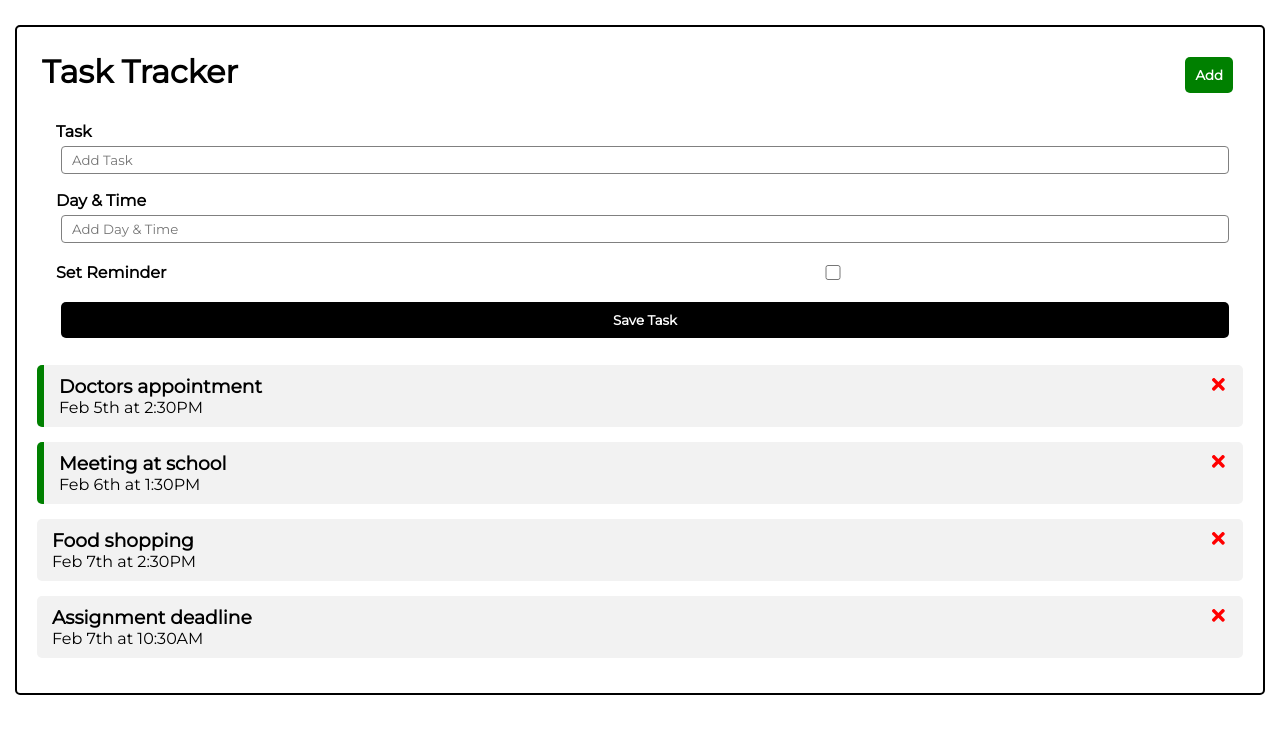
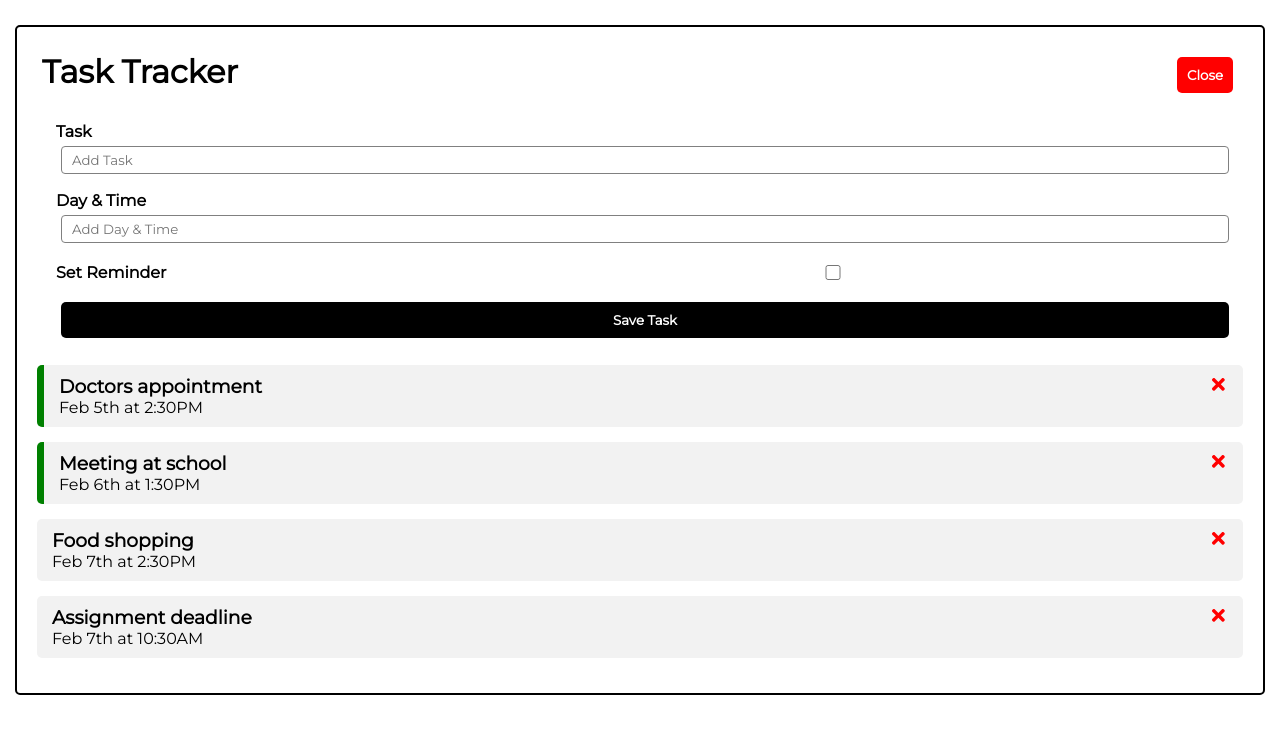
Before and after one commit to AdityaHoode/react-task_tracker, a React (Create React App) app: page / in a window 1280 px wide. Both pictures are taken after a click on the button "Add". Shown: the top 734 px of the page. Built offline with nearby package versions, Linux system fonts and the light colour scheme.

Commit message:
ui improvement

```diff
--- a/package.json
+++ b/package.json
@@ -6,6 +6,7 @@
     "@testing-library/jest-dom": "^5.11.4",
     "@testing-library/react": "^11.1.0",
     "@testing-library/user-event": "^12.1.10",
+    "json-server": "^0.16.3",
     "react": "^17.0.2",
     "react-dom": "^17.0.2",
     "react-icons": "^4.2.0",
@@ -16,7 +17,8 @@
     "start": "react-scripts start",
     "build": "react-scripts build",
     "test": "react-scripts test",
-    "eject": "react-scripts eject"
+    "eject": "react-scripts eject",
+    "server": "json-server --watch db.json --port 5000"
   },
   "eslintConfig": {
     "extends": [
--- a/src/App.js
+++ b/src/App.js
@@ -5,6 +5,7 @@ import Header from "./components/Header";
 import Tasks from "./components/Tasks";
 
 function App() {
+  const [showAddTask, setShowAddTask] = useState(false);
   const [tasks, setTasks] = useState([
     {
       id: 1,
@@ -60,8 +61,8 @@ function App() {
         padding: "20px",
       }}
     >
-      <Header />
-      <AddTask onAdd={addTask} />
+      <Header onAdd={() => setShowAddTask(!showAddTask)} />
+      {showAddTask && <AddTask onAdd={addTask} />}
       {tasks.length > 0 ? (
         <Tasks tasks={tasks} onDelete={deleteTask} onToggle={toggleReminder} />
       ) : (
--- a/src/components/AddTask.js
+++ b/src/components/AddTask.js
@@ -48,7 +48,12 @@ const AddTask = ({ onAdd }) => {
           onChange={(e) => setReminder(e.currentTarget.checked)}
         />
       </div>
-      <input type="submit" value="Save Task" className="btn btn-block" />
+      <input
+        type="submit"
+        value="Save Task"
+        className="btn btn-block"
+        style={{ cursor: "pointer" }}
+      />
     </form>
   );
 };
--- a/src/components/Button.js
+++ b/src/components/Button.js
@@ -1,23 +1,27 @@
-import PropTypes from 'prop-types'
+import PropTypes from "prop-types";
 
-const Button = ({color,text,onClick}) => {
+const Button = ({ color, text, onClick }) => {
   return (
     <div>
-         <button onClick={onClick} style={{backgroundColor:color}} className="btn">{text}</button>
+      <button
+        onClick={onClick}
+        style={{ backgroundColor: color, cursor: "pointer" }}
+        className="btn"
+      >
+        {text}
+      </button>
     </div>
-   )
-}
+  );
+};
 
 Button.defaultProps = {
-   color: 'steelblue'
-}
+  color: "steelblue",
+};
 
 Button.propTypes = {
   text: PropTypes.string,
   color: PropTypes.string,
   onClick: PropTypes.func,
-}
+};
 
-
-
-export default Button
+export default Button;
--- a/src/components/Header.js
+++ b/src/components/Header.js
@@ -1,14 +1,21 @@
+import { useState } from "react";
+
 import PropTypes from "prop-types";
 import Button from "./Button";
 
 const Header = (props) => {
-  const onClick = () => {
-    console.log("click");
-  };
+  const [toggleBtnTxt, setToggleBtnTxt] = useState(true);
   return (
     <div className="header">
       <h1>{props.title}</h1>
-      <Button color="green" text="Add" onClick={onClick} />
+      <Button
+        color={toggleBtnTxt ? "green" : "red"}
+        text={toggleBtnTxt ? "Add" : "Close"}
+        onClick={() => {
+          props.onAdd();
+          setToggleBtnTxt(!toggleBtnTxt);
+        }}
+      />
     </div>
   );
 };
```
Also changed, not shown: 1 other file (tests, documents, lock files or other folders). Lines whose indentation alone changed are shown as unchanged.
